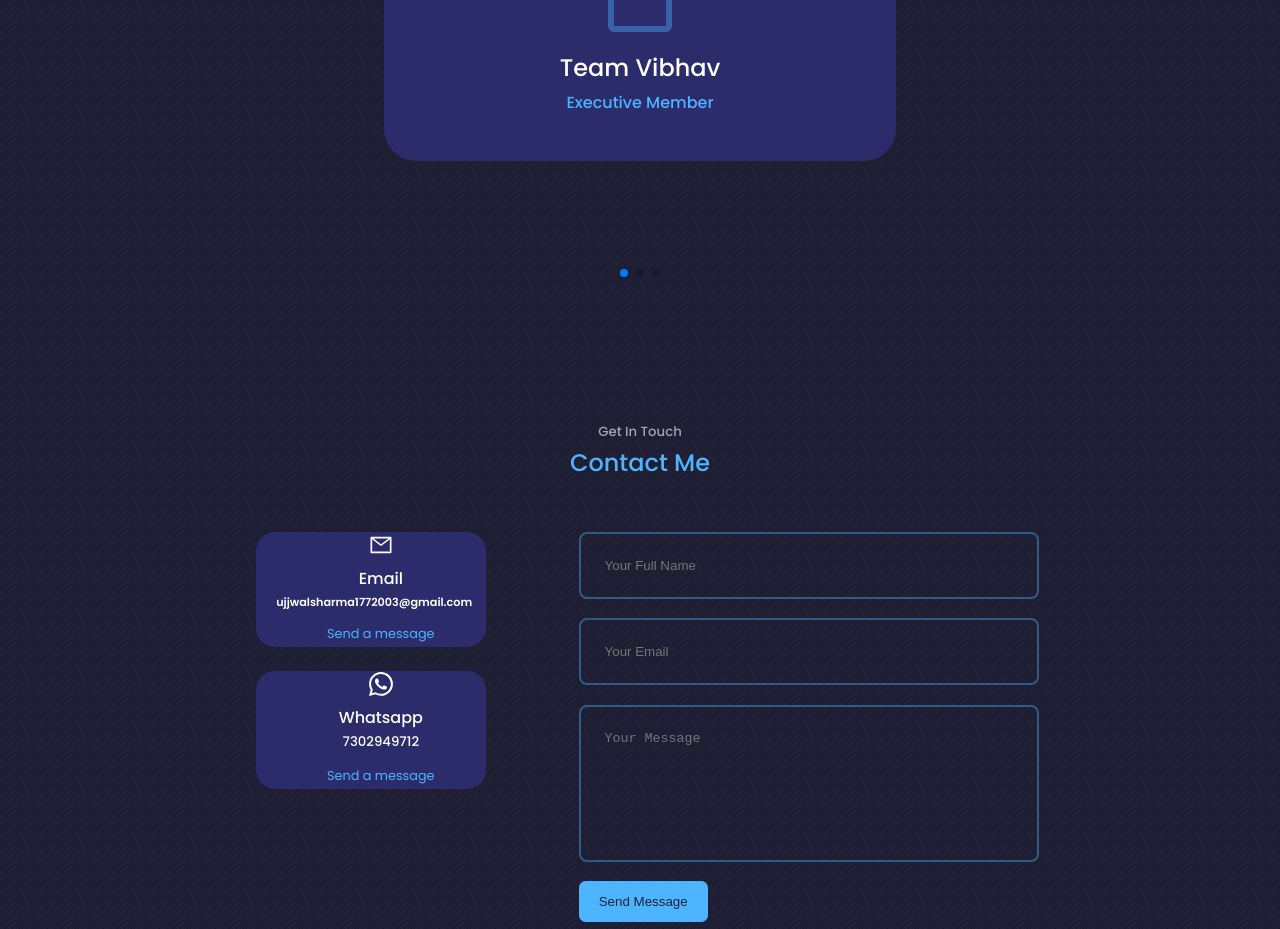
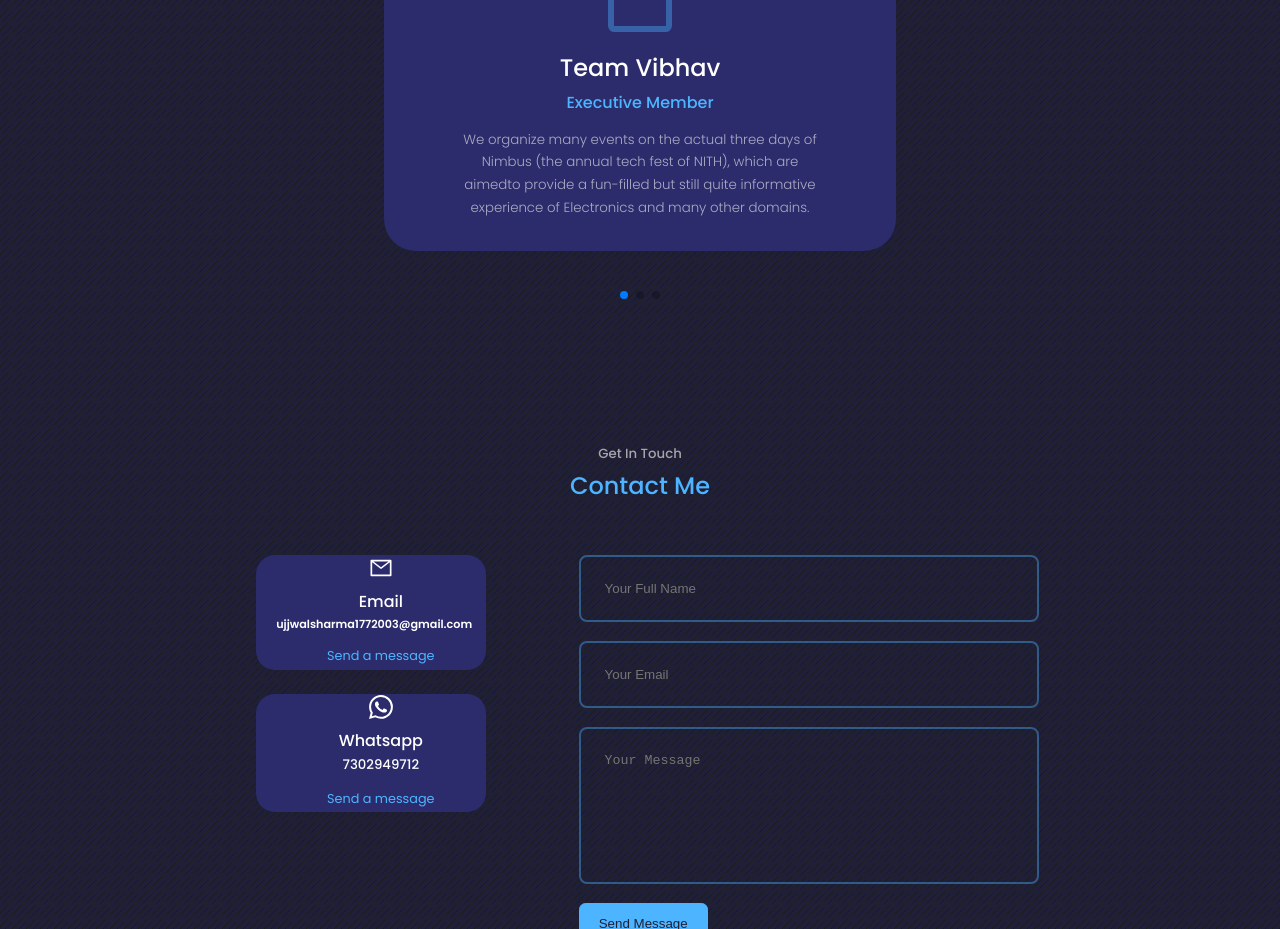
Before and after one commit to Ujjwalsharma7/Portfolio, a React (Create React App) app: page / in a window 1280 px wide. Shown: the part 3560-4489 px from the top of the page. Built offline with nearby package versions, Linux system fonts and the light colour scheme.

Commit message:
removed description button and added desc tp por

```diff
--- a/src/components/por/Por.jsx
+++ b/src/components/por/Por.jsx
@@ -18,7 +18,7 @@ const data = [
     img: logo,
     name: 'Team Vibhav',
     position: 'Executive Member',
-    description: ''
+    description: 'We organize many events on the actual three days of Nimbus (the annual tech fest of NITH), which are aimedto provide a fun-filled but still quite informative experience of Electronics and many other domains.'
   },
   {
     img: logo,
```
